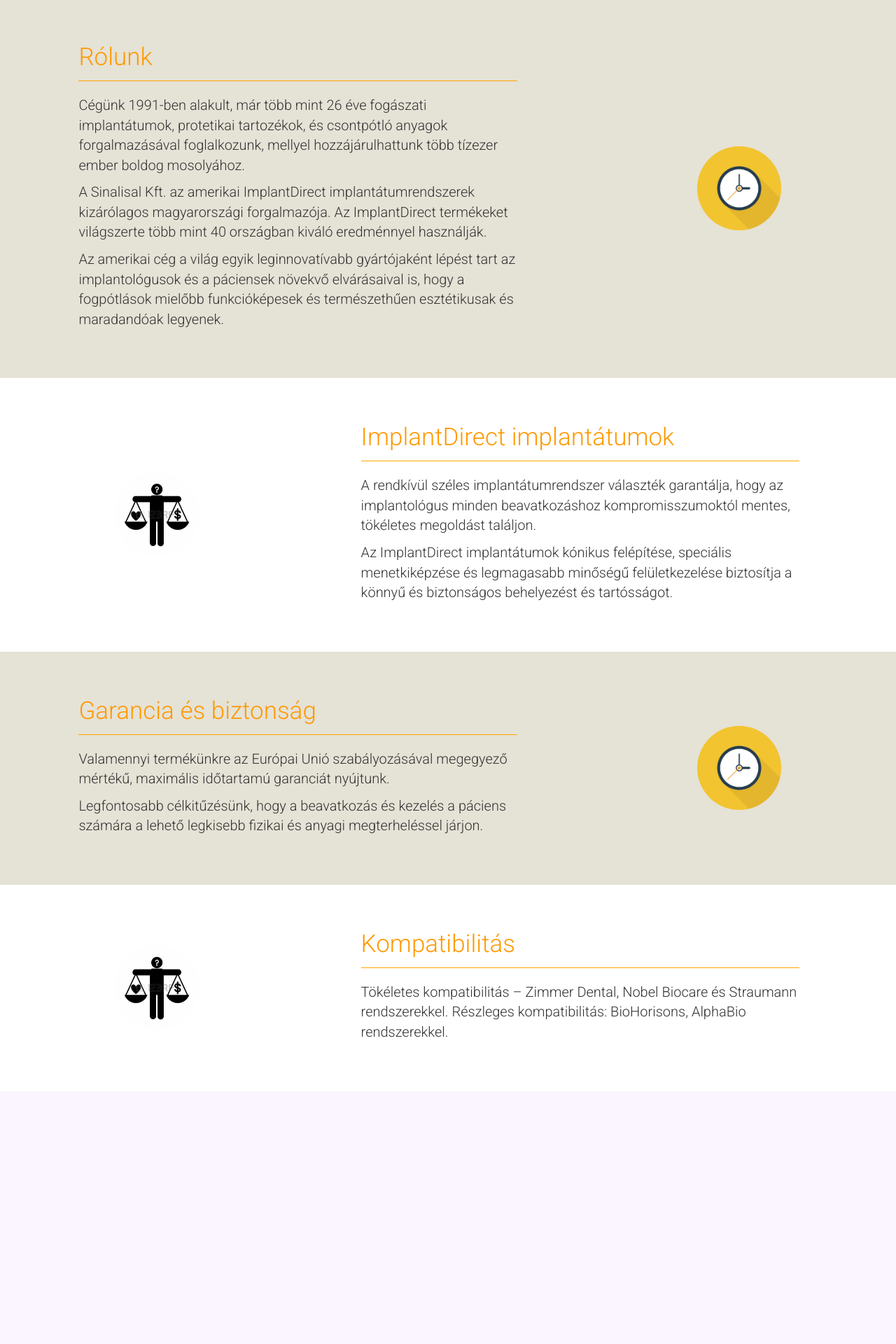
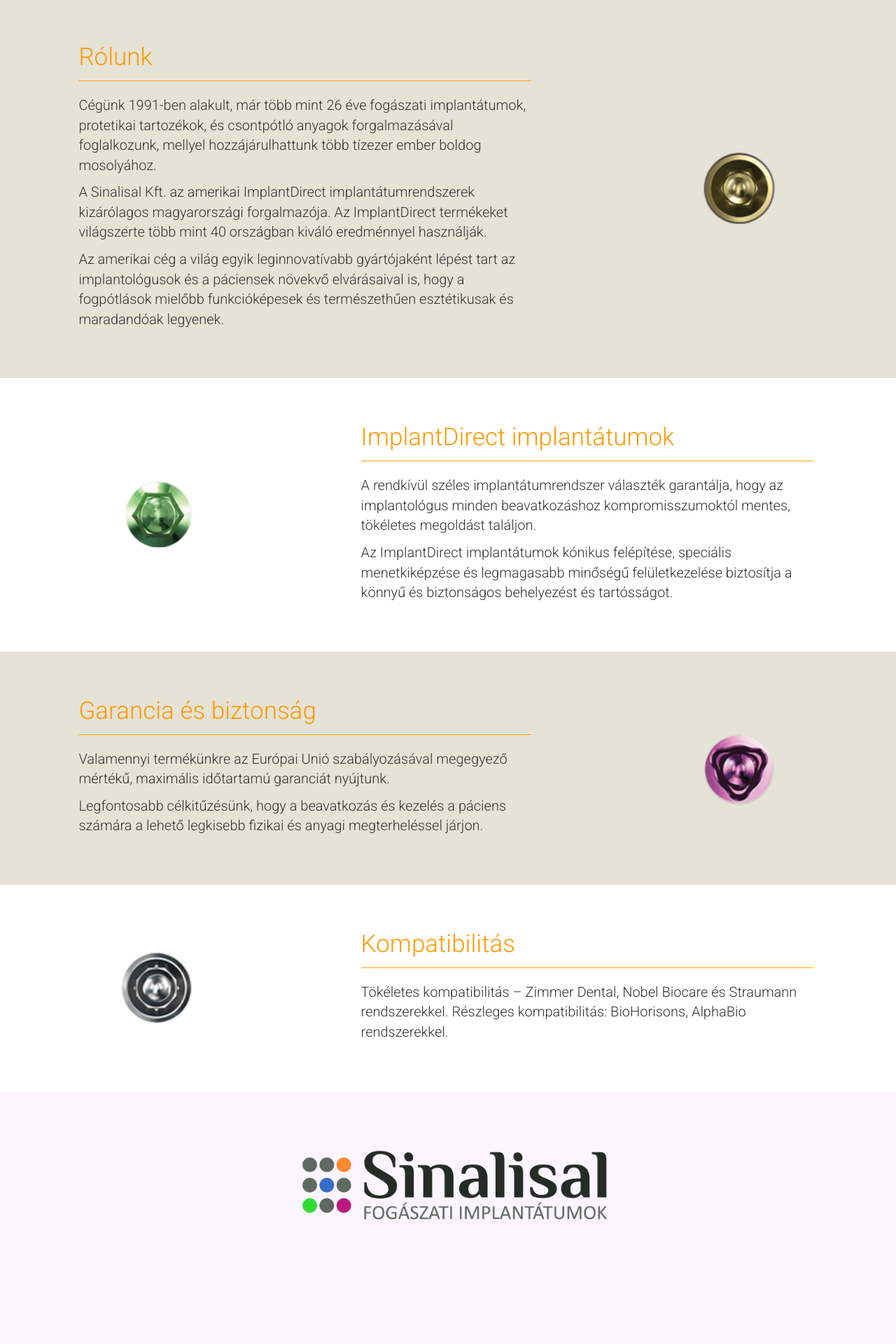
Before and after one commit to LetsnetHungary/sinalisal, a PHP site: page / in a window 1280 px wide. Shown: the part 1160-3080 px from the top of the page at 70% size. Run offline with PHP 8.4, Linux system fonts and the light colour scheme; grey boxes labelled with a size stand in for pictures from a placeholder-image service; some libraries are stand-ins or nearby versions.

Commit message:
commit
animation, pictograms, background, stockphoto, header

```diff
--- a/includes/css/fooldal.css
+++ b/includes/css/fooldal.css
@@ -43,7 +43,7 @@ main span{
 }
 .front-pic{
   z-index:2;
-  background: url("../img/stockphoto.jpg");
+  background: url("../img/stockphoto2.jpg");
   background-repeat: no-repeat;
   background-position: center;
   background-size: cover;
@@ -123,6 +123,7 @@ main span{
 .title{
   flex-direction: column;
   margin: 10px;
+  width: 100%
 }
 
 .textholder{
@@ -139,11 +140,12 @@ main span{
     margin: 6px 0 6px 50px;
     align-items: center;
     display: flex;
-    width: 100%;
+    width: calc(100% - 50px);
 }
 
 .szolg{
   margin-left: 20px;
+  width: calc(100% - 20px);
 }
 .orange{
   background-color: orange;
@@ -253,6 +255,12 @@ footer {
   z-index: 0;
   height: 60vh;
   width: 100vw;
+  justify-content: center;
+}
+
+.image_back > img{
+  max-width: 60%;
+  max-height: 60%;
 }
 
 /*CAROUSEL CSS*/
@@ -333,3 +341,14 @@ footer {
 .carousel-control:hover{
   opacity: .9;
 }
+
+#anim-try{
+  animation: animation 1s;
+  -webkit-animation: animation 1s;
+  animation-play-state: paused;
+}
+
+@-webkit-keyframes animation {
+    from {margin-left: -100vw; margin-right: 100vw;}
+    to {margin-left: 0px; margin-right: 0;}
+}
--- a/includes/views/header.php
+++ b/includes/views/header.php
@@ -15,7 +15,7 @@
       <div class="Header">
 
         <div class="Bottomlogo">
-          <a href=""><img class="mainlogo" src="includes/img/logo.jpg" alt=""></a>
+          <a href=""><img class="mainlogo" src="includes/img/logo.png" alt=""></a>
         </div>
 
 
--- a/index.php
+++ b/index.php
@@ -198,7 +198,7 @@
 </div>
 <div style="background-color: white; z-index: 2;">
   <div class="big-container gray-container">
-    <div class="container">
+    <div id = "anim-try" class="container">
       <div class="textholder">
         <div class="title">
           <p class="container__header">Rólunk</p>
@@ -211,19 +211,34 @@
     </div>
     <div class="img-container">
       <div class="img">
-        <img src="includes/img/clock.jpg" alt="" class="clock image">
+        <img src="includes/img/icon1.png" alt="" class="clock image">
       </div>
     </div>
   </div>
 </div>
+          <script>
+            jQuery(window).scroll(function() {
+              var vscroll = jQuery(this).scrollTop();
+              var div_height = document.getElementById("first-anim").offsetHeight;
+              div_height += document.getElementById("anim-try").offsetHeight * 0.5;
 
+
+              console.log(div_height);
+              console.log(vscroll);
+              if (vscroll > div_height) {
+                jQuery('#anim-try').css({
+                  "animation-play-state" : "running"
+                });
+              }
+            });
+          </script>
 
 
       <div class="big-container">
 
         <div class="img-container">
           <div class="img">
-            <img src="includes/img/penz.jpg" alt="" class="clock image">
+            <img src="includes/img/icon2.png" alt="" class="clock image">
           </div>
         </div>
         <div class="container container-right">
@@ -255,7 +270,7 @@
           </div>
           <div class="img-container">
             <div class="img">
-              <img src="includes/img/clock.jpg" alt="" class="clock image">
+              <img src="includes/img/icon3.png" alt="" class="clock image">
             </div>
           </div>
         </div>
@@ -264,7 +279,7 @@
 
         <div class="img-container">
           <div class="img">
-            <img src="includes/img/penz.jpg" alt="" class="clock image">
+            <img src="includes/img/icon4.png" alt="" class="clock image">
           </div>
         </div>
         <div class="container container-right">
@@ -278,7 +293,7 @@
           </div>
       </div>
       <div class = "image_back">
-
+        <img src="includes/img/logo.png"  alt="">
       </div>
       <div class="big-container">
         <div class="container">
```
Also changed, not shown: includes/img/backimg.jpg (deleted), includes/img/clock.jpg (deleted), includes/img/dent.jpg (deleted), includes/img/gyalog.jpg (deleted), includes/img/icon1.png (added), includes/img/icon2.png (added), includes/img/icon3.png (added), includes/img/icon4.png (added), includes/img/photo.jpg (deleted), includes/img/sinalisal_fejlec.jpg (deleted), includes/img/valassz.jpg (deleted), 1 other file.
